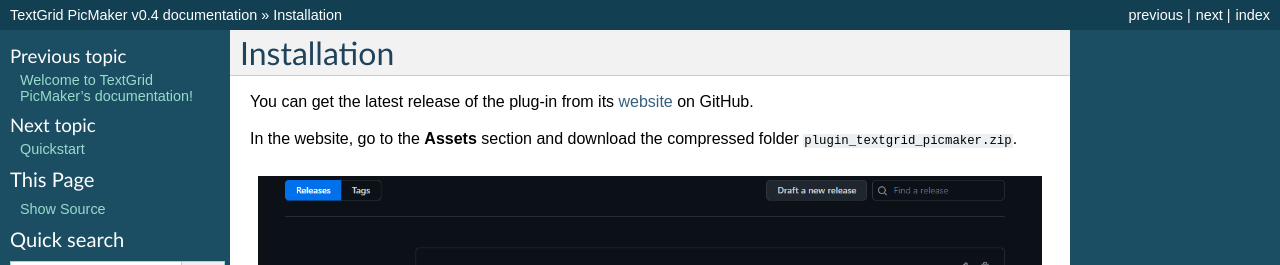
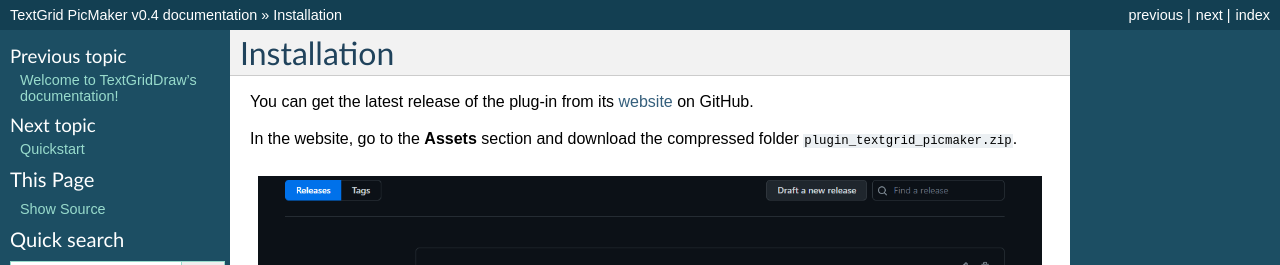
Before and after one commit to rolandomunoz/praat-TGDraw, a Sphinx documentation site: the page built from docs/source/installation.rst, in a window 1280 px wide. Shown: the top 265 px of the page. Built offline with Sphinx 7.4.7, drawn with Linux system fonts in a browser that asks for light colours.

Commit message:
Update index.rst with new plug-in name

```diff
--- a/docs/source/index.rst
+++ b/docs/source/index.rst
@@ -3,10 +3,10 @@
    You can adapt this file completely to your liking, but it should at least
    contain the root `toctree` directive.
 
-Welcome to TextGrid PicMaker's documentation!
+Welcome to TextGridDraw's documentation!
 =============================================
 
-`TextGrid PicMaker` is a Praat plug-in designed to create some default pictures
+`TextGridDraw` is a Praat plug-in designed to create some default pictures
 that combines ``Spectrogram`` and/or ``Pitch`` objects along with ``TextGrid``.
 
 This plug-in also comes with some selecting-viewport mechanisms that will save
```
